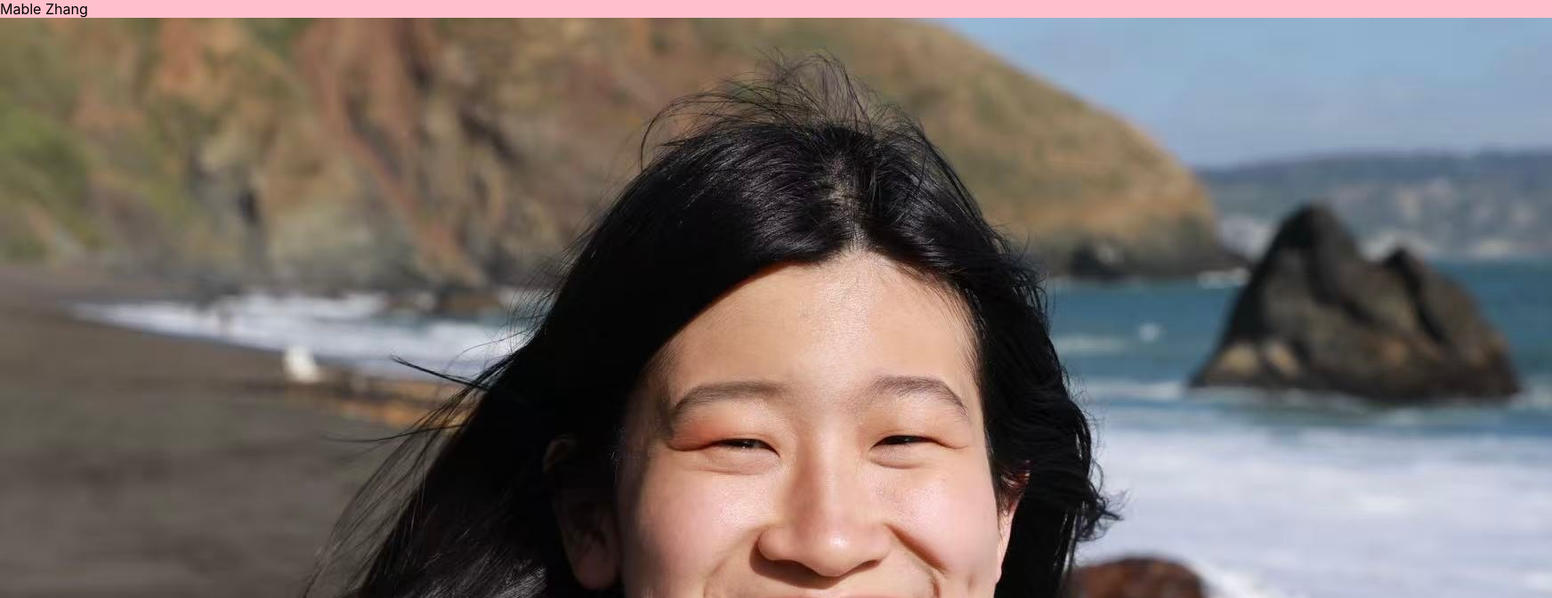
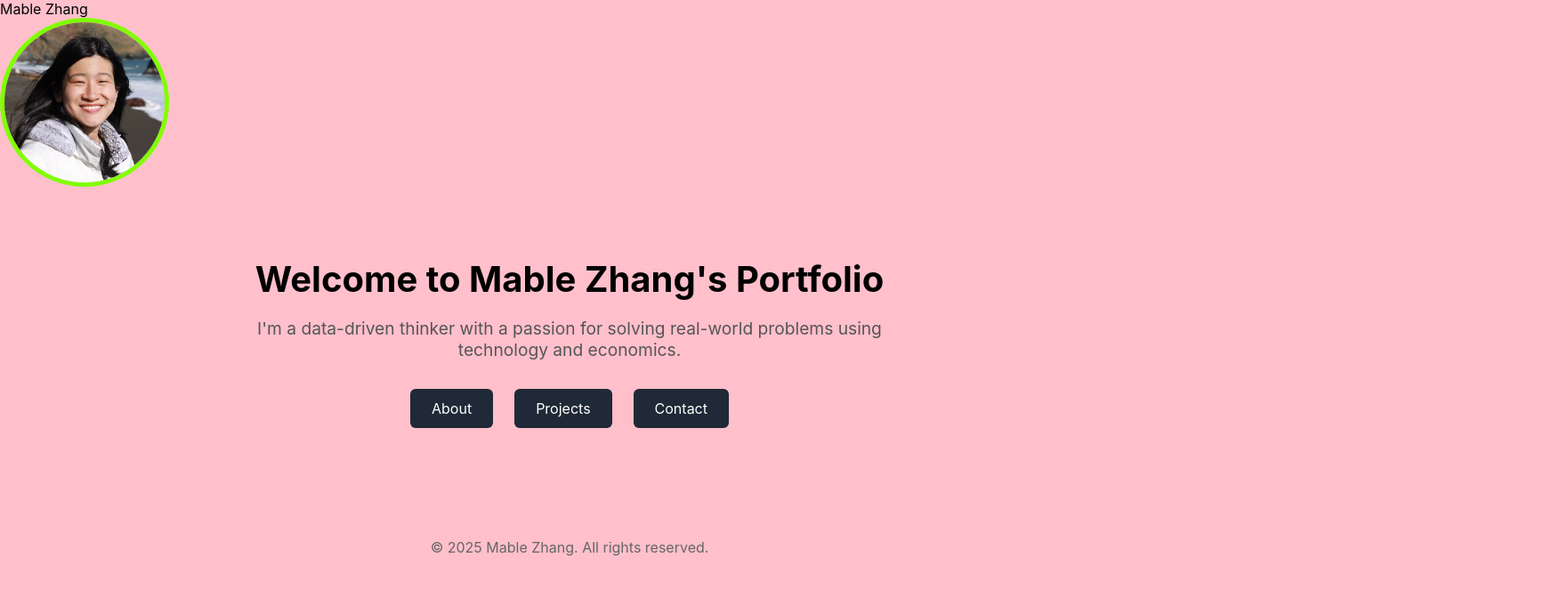
Before and after one commit to mablezhang2003/mablezhang2003.github.io, a React (Create React App) app: page / in a window 1280 px wide. Shown: the top 672 px of the page at 89% size, 1744 px wide, since content can reach past the window. Built offline with nearby package versions, Linux system fonts and the light colour scheme; the HTML template or start-up script is replaced by a standard one.

Commit message:
Update Intro.js

```diff
--- a/src/components/Intro.js
+++ b/src/components/Intro.js
@@ -17,7 +17,7 @@ function Intro() {
       <img
         src={headshot}
         alt="Mable Zhang"
-        className="intro-headshot"
+        className="headshot"
         style={{ borderColor: borderColor }}
       />
     </div>
```
